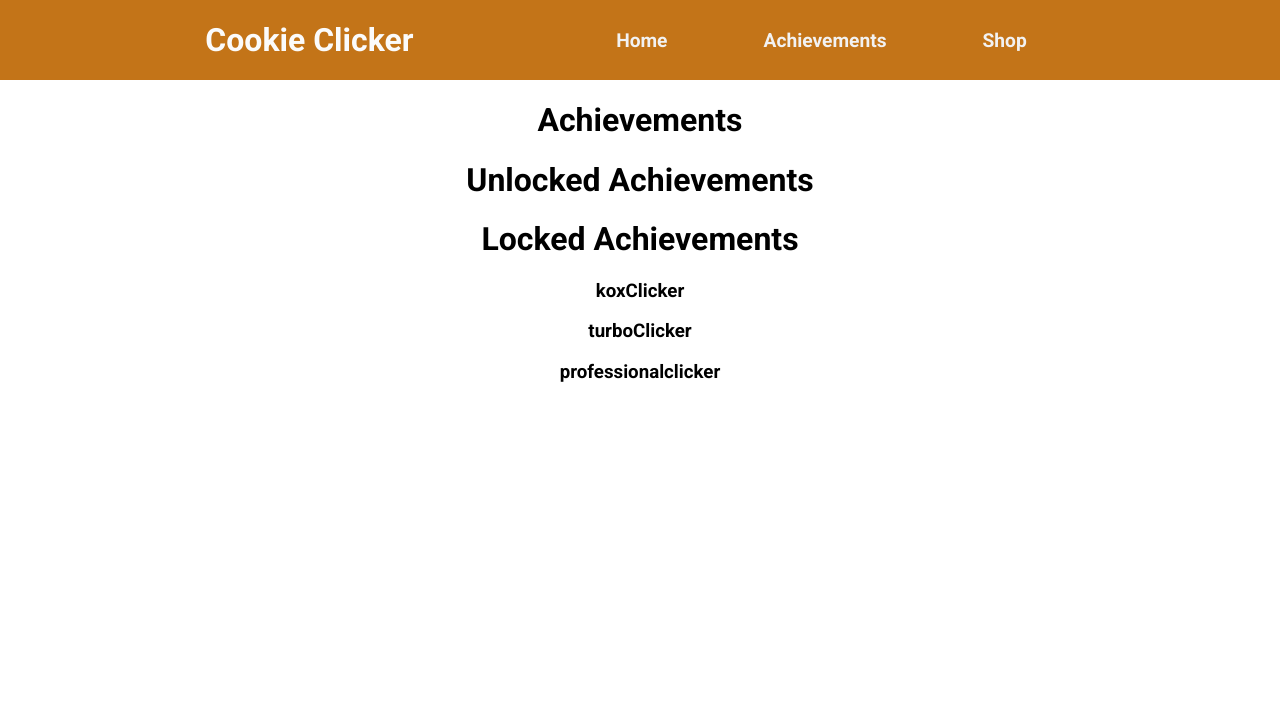
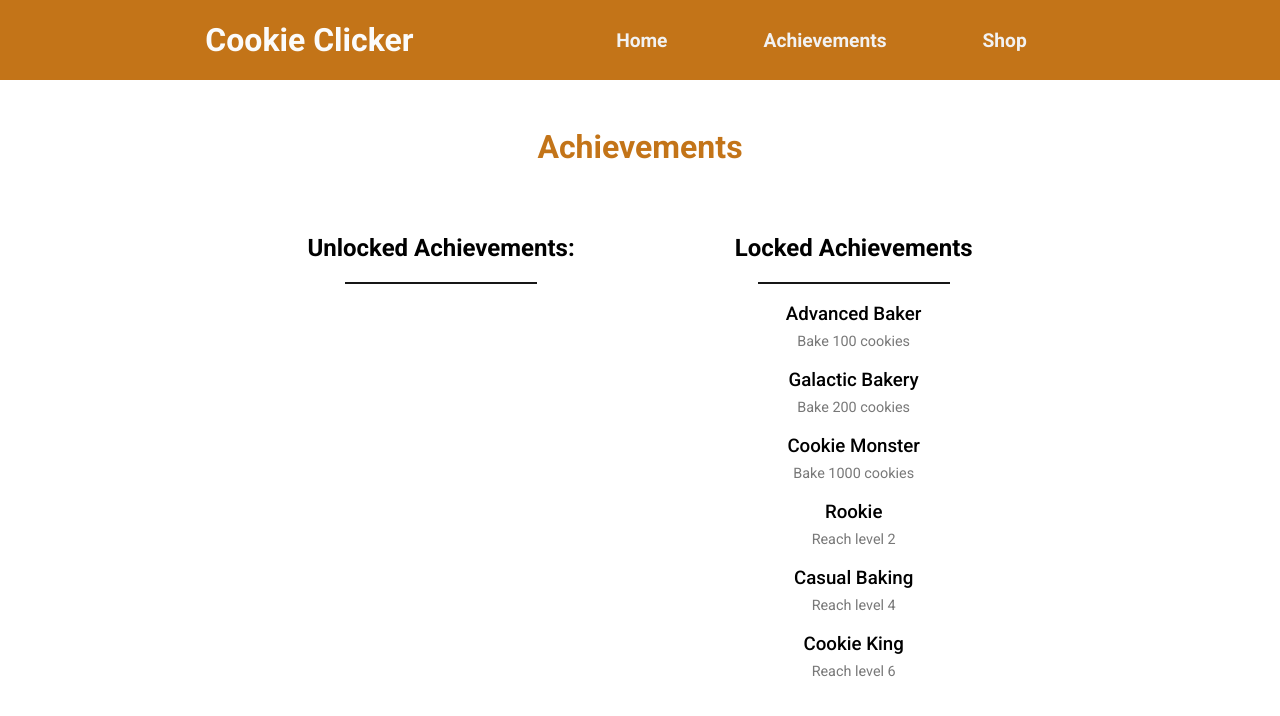
Before and after one commit to bm64/clicker-app, a React (Create React App) app: page /achievements in a window 1280 px wide. Shown: the top 716 px of the page. Built offline with nearby package versions, Linux system fonts and the light colour scheme.

Commit message:
add styling for achievement page

```diff
--- a/src/PlayerProgress.js
+++ b/src/PlayerProgress.js
@@ -5,14 +5,14 @@
   const { clicks, playerLvl, lvlRequirement } = useContext(ClickerContext);
   return (
     <div className="player-progress">
-      <h1 className="cookies-count">
+      <h1 className="primary-header">
         {Number.isInteger(clicks) ? clicks : clicks.toFixed(1)}
         <br />
         {clicks === 1 ? "Cookie" : "Cookies"}
       </h1>
       {children}
-      <h2 className="player-lvl">Your lvl: {playerLvl}</h2>
-      <p>Cookies required for next lvl: {lvlRequirement}</p>
+      <h2 className="player-lvl">Your Level: {playerLvl}</h2>
+      <p>Cookies required for next level: {lvlRequirement}</p>
     </div>
   );
 };
--- a/src/achievements.js
+++ b/src/achievements.js
@@ -1,24 +1,48 @@
 import React, { useContext } from "react";
 import ClickerContext from "./clickerContext";
-import { achievements as achievementlist } from "./data";
+import { achievements as allAchievements } from "./data";
 
 const Achievements = () => {
   const { playerAchievements } = useContext(ClickerContext);
+  const achievements = Object.entries(allAchievements);
   return (
     <div>
-      <h1>Achievements</h1>
-      <h1>Unlocked Achievements</h1>
-      {Object.entries(achievementlist)
-        .filter(([key, item]) => playerAchievements.includes(key))
-        .map(([key, item]) => (
-          <h3>{key}</h3>
-        ))}
-      <h1>Locked Achievements</h1>
-      {Object.entries(achievementlist)
-        .filter(([key, item]) => !playerAchievements.includes(key))
-        .map(([key, item]) => (
-          <h3>{key}</h3>
-        ))}
+      <h1 className="primary-header">Achievements</h1>
+      <div className="achievements">
+        <div>
+          <h2>Unlocked Achievements:</h2>
+          <div className="divider" />
+          {achievements
+            .filter(([achievement, details]) =>
+              playerAchievements.includes(achievement)
+            )
+            .map(([achievement, details]) => (
+              <div>
+                <h3 className="achievement-name">{details.name}</h3>
+                <span className="achievement-description">
+                  {details.description}
+                </span>
+              </div>
+            ))}
+        </div>
+        <div>
+          <h2>Locked Achievements</h2>
+          <div className="divider" />
+          {Object.entries(allAchievements)
+            .filter(
+              ([achievement, details]) =>
+                !playerAchievements.includes(achievement)
+            )
+            .map(([achievement, details]) => (
+              <div>
+                <h3 className="achievement-name">{details.name}</h3>
+                <span className="achievement-description">
+                  {details.description}
+                </span>
+              </div>
+            ))}
+        </div>
+      </div>
     </div>
   );
 };
--- a/src/clickerContext.js
+++ b/src/clickerContext.js
@@ -105,7 +105,7 @@
         if (playerAchievements.includes(achievement)) continue;
         const value = type === "clicks" ? clicks : playerLvl;
         if (value >= requirement) {
-          showMessage(achievement);
+          showMessage(details.name);
           setPlayerAchievements([...playerAchievements, achievement]);
         }
       }
--- a/src/data.js
+++ b/src/data.js
@@ -1,15 +1,33 @@
 export const achievements = {
-  koxClicker: {
-    description: "reach 100 clicks",
-    requirement: { clicks: 5 },
+  advancedBaker: {
+    name: "Advanced Baker",
+    description: "Bake 100 cookies",
+    requirement: { clicks: 100 },
   },
-  turboClicker: {
-    description: "reach 100 clicks",
-    requirement: { clicks: 80 },
+  galacticBakery: {
+    name: "Galactic Bakery",
+    description: "Bake 200 cookies ",
+    requirement: { clicks: 200 },
   },
-  professionalclicker: {
-    description: "reach 5lvl",
+  cookieMonster: {
+    name: "Cookie Monster",
+    description: "Bake 1000 cookies",
+    requirement: { clicks: 1000 },
+  },
+  rookie: {
+    name: "Rookie",
+    description: "Reach level 2",
+    requirement: { level: 2 },
+  },
+  casualBaking: {
+    name: "Casual Baking",
+    description: "Reach level 4",
     requirement: { level: 4 },
+  },
+  cookieKing: {
+    name: "Cookie King",
+    description: "Reach level 6",
+    requirement: { level: 6 },
   },
 };
 
--- a/src/styles.css
+++ b/src/styles.css
@@ -27,7 +27,7 @@
   -webkit-user-select: none; /* Safari */
 }
 
-.cookies-count {
+.primary-header {
   font-family: "Roboto";
   font-weight: 700;
   color: #c37418;
@@ -100,6 +100,34 @@
 .clear-button:hover {
   color: #fbfbfb;
   background-color: #c37418;
+}
+
+.achievements {
+  display: flex;
+  width: 100%;
+  flex-direction: row;
+  align-items: start;
+  justify-items: center;
+  gap: 10rem;
+}
+.achievement-description {
+  font-family: "Roboto";
+  font-size: 0.9rem;
+  color: #787878;
+  margin-bottom: 1rem;
+}
+
+.achievement-name {
+  font-family: "Roboto";
+  margin-bottom: 0.4rem;
+  font-weight: 500;
+}
+
+.divider {
+  margin: 0 auto;
+  height: 2px;
+  background-color: #171717;
+  width: 12rem;
 }
 
 .achievement-message {
@@ -226,3 +254,12 @@
     transform: translate(2px, -2px) rotate(-2deg);
   }
 }
+
+/*smaller screens*/
+@media (max-width: 900px) {
+  .achievements {
+    flex-direction: column;
+    align-items: center;
+    gap: 0;
+  }
+}
```
